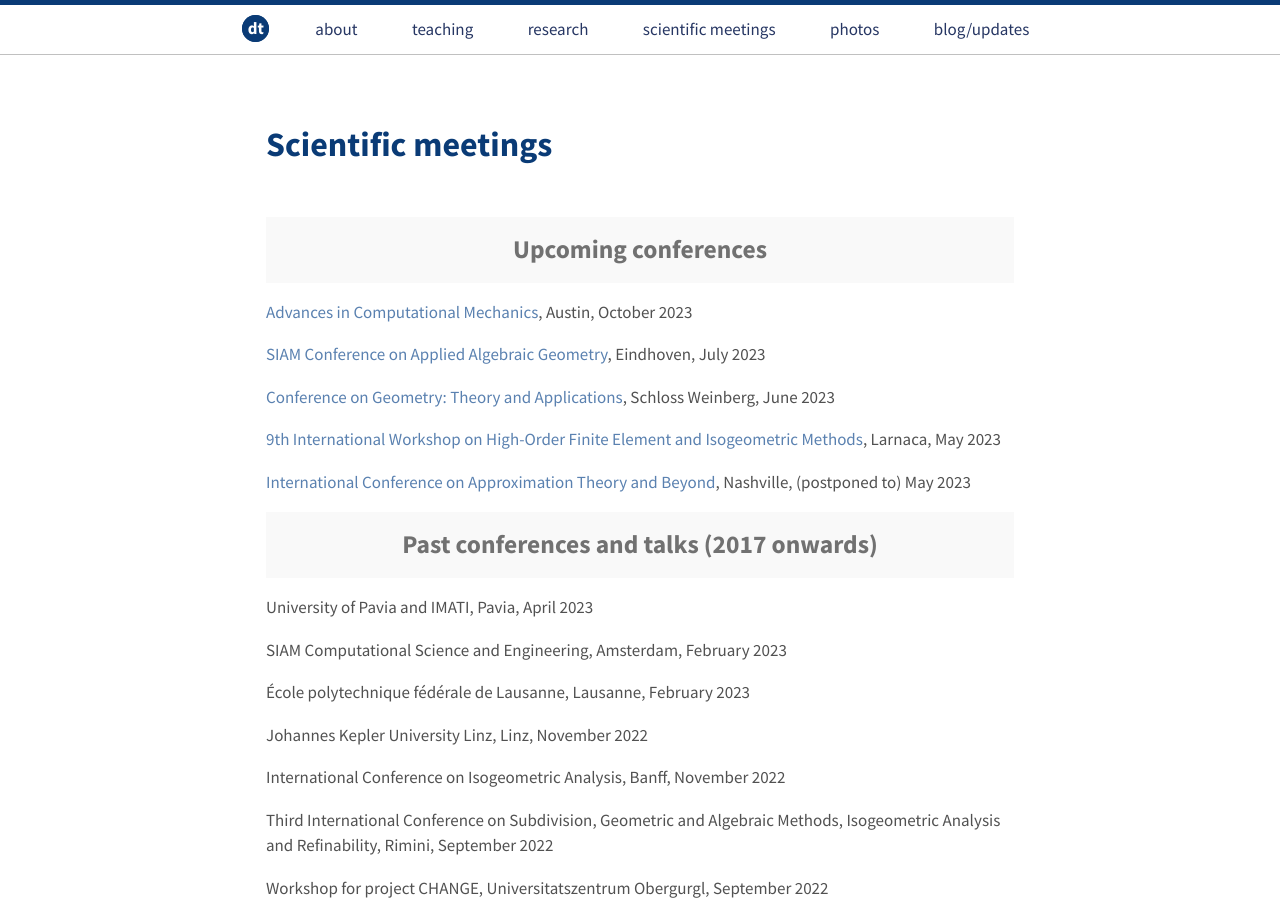
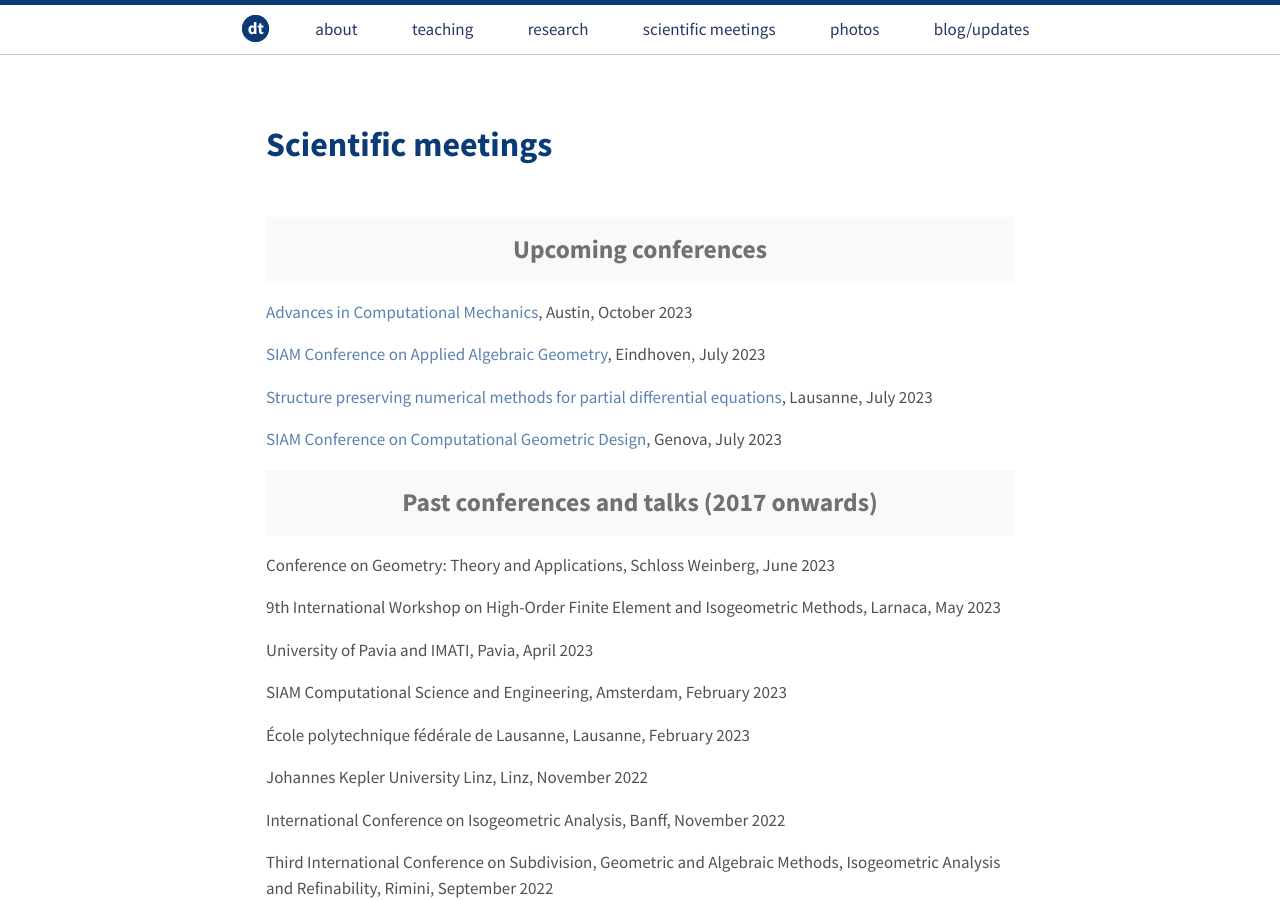
Before and after one commit to dtoshniwal/dtoshniwal.github.io, a Jekyll site: the page built from travel.md, in a window 1280 px wide and 900 px high. Built offline with Jekyll 4.4.1, drawn with Linux system fonts in a browser that asks for light colours.

Commit message:
Update travel

```diff
--- a/travel.md
+++ b/travel.md
@@ -40,14 +40,19 @@ X. Wei, T. Takacs, D. Toshniwal, Y.J. Zhang, H. Speleers, C. Manni, J. Peters
 
 [SIAM Conference on Applied Algebraic Geometry](https://www.win.tue.nl/siam-ag23/index.html), Eindhoven, July 2023
 
-[Conference on Geometry: Theory and Applications](http://www.ag.jku.at/conferences/cgta2023/index.shtml), Schloss Weinberg, June 2023
+[Structure preserving numerical methods for partial differential equations](https://suprenumpde2023.epfl.ch/), Lausanne, July 2023
 
-[9th International Workshop on High-Order Finite Element and Isogeometric Methods](https://cyprusconferences.org/hofeim2023/), Larnaca, May 2023
-
-[International Conference on Approximation Theory and Beyond](https://my.vanderbilt.edu/nashville2023/), Nashville, (postponed to) May 2023
-
+[SIAM Conference on Computational Geometric Design](https://www.siam.org/conferences/cm/conference/gd23), Genova, July 2023
 
 <h2 class="message" align="center">Past conferences and talks (2017 onwards)</h2>
+
+Conference on Geometry: Theory and Applications, Schloss Weinberg, June 2023
+<!--(http://www.ag.jku.at/conferences/cgta2023/index.shtml)-->
+
+9th International Workshop on High-Order Finite Element and Isogeometric Methods, Larnaca, May 2023
+<!--(https://cyprusconferences.org/hofeim2023/)-->
+
+<!--[International Conference on Approximation Theory and Beyond](https://my.vanderbilt.edu/nashville2023/), Nashville, (postponed to) May 2023-->
 
 University of Pavia and IMATI, Pavia, April 2023
 
```
